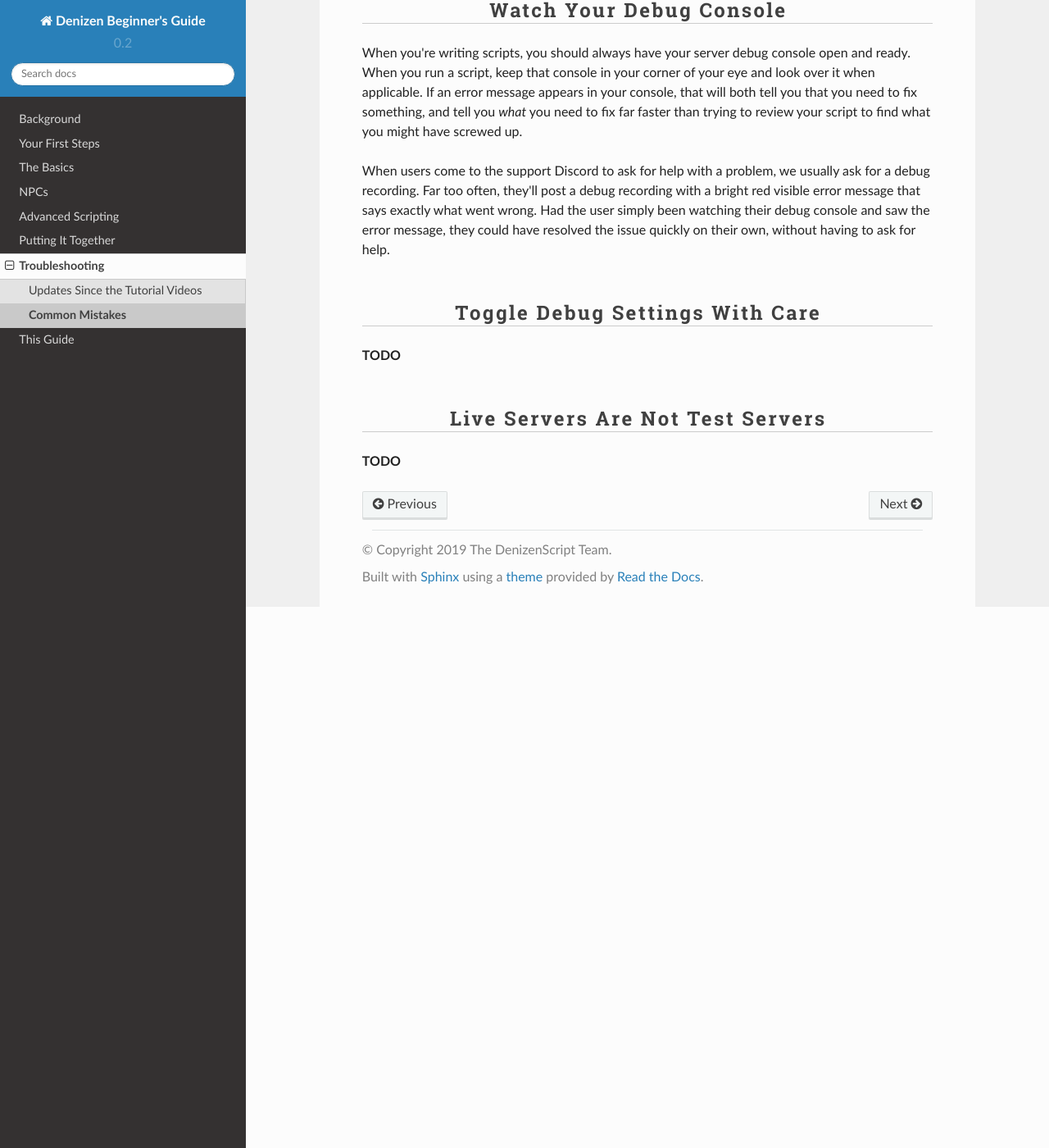
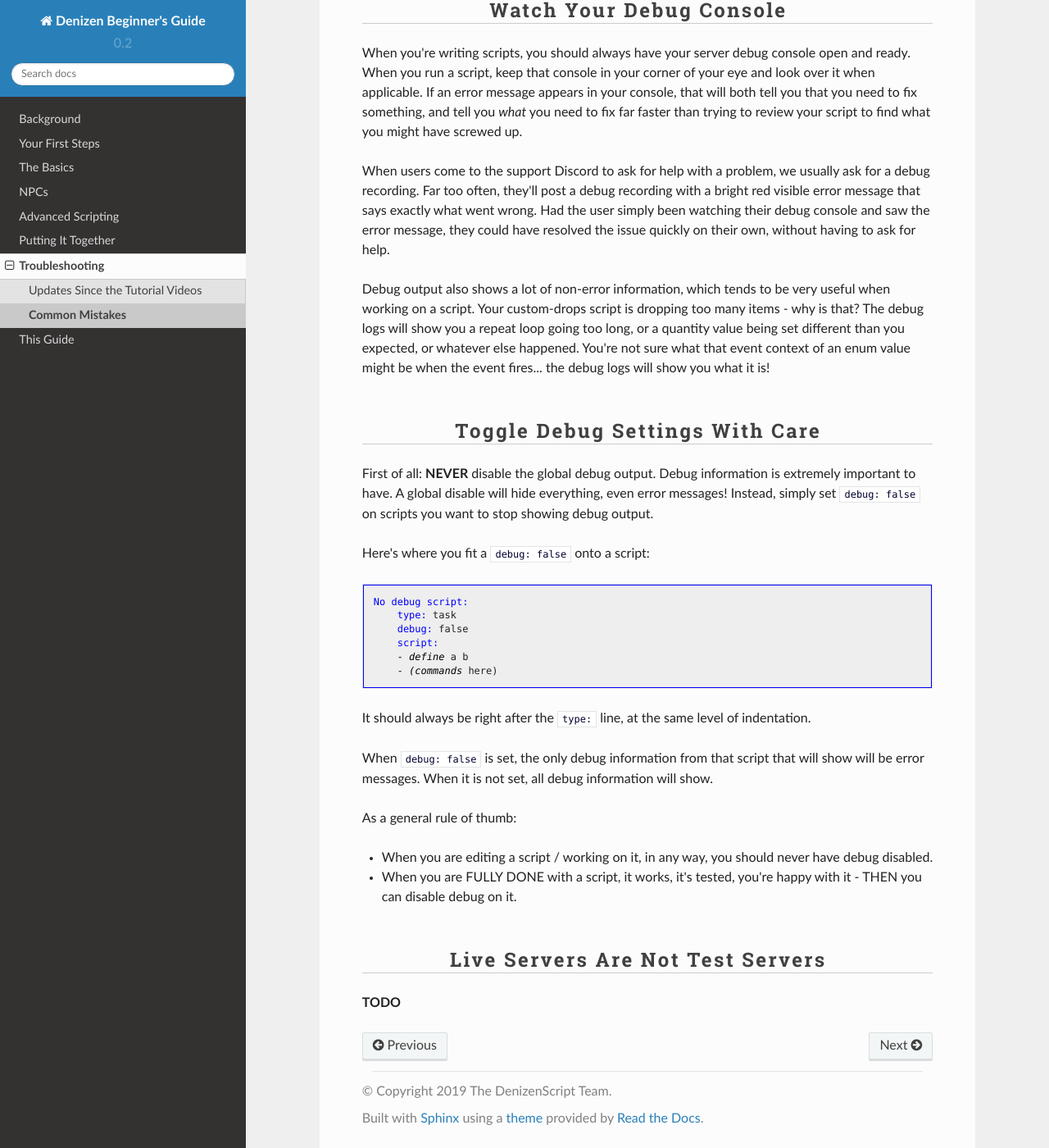
Before and after one commit to DenizenScript/Denizen-Beginners-Guide, a Sphinx documentation site: the page built from source/guides/troubleshooting/common-mistakes.md, in a window 1280 px wide and 1400 px high, scrolled down 7836 px. Shown: the whole window at 82% size. Built offline with Sphinx 7.4.7 and the Read the Docs theme 2.0.0, drawn with Linux system fonts in a browser that asks for light colours.

Commit message:
"Toggle Debug Settings With Care" mistake writeup

````diff
--- a/source/guides/troubleshooting/common-mistakes.md
+++ b/source/guides/troubleshooting/common-mistakes.md
@@ -224,11 +224,30 @@ When you're writing scripts, you should always have your server debug console op
 
 When users come to the support Discord to ask for help with a problem, we usually ask for a debug recording. Far too often, they'll post a debug recording with a bright red visible error message that says exactly what went wrong. Had the user simply been watching their debug console and saw the error message, they could have resolved the issue quickly on their own, without having to ask for help.
 
+Debug output also shows a lot of non-error information, which tends to be very useful when working on a script. Your custom-drops script is dropping too many items - why is that? The debug logs will show you a repeat loop going too long, or a quantity value being set different than you expected, or whatever else happened. You're not sure what that event context of an enum value might be when the event fires... the debug logs will show you what it is!
+
 ### Toggle Debug Settings With Care
 
-**TODO**
+First of all: **NEVER** disable the global debug output. Debug information is extremely important to have. A global disable will hide everything, even error messages! Instead, simply set `debug: false` on scripts you want to stop showing debug output.
 
+Here's where you fit a `debug: false` onto a script:
 
+```dscript_blue
+No debug script:
+    type: task
+    debug: false
+    script:
+    - define a b
+    - (commands here)
+```
+
+It should always be right after the `type:` line, at the same level of indentation.
+
+When `debug: false` is set, the only debug information from that script that will show will be error messages. When it is not set, all debug information will show.
+
+As a general rule of thumb:
+- When you are editing a script / working on it, in any way, you should never have debug disabled.
+- When you are FULLY DONE with a script, it works, it's tested, you're happy with it - THEN you can disable debug on it.
 
 ### Live Servers Are Not Test Servers
 
````
